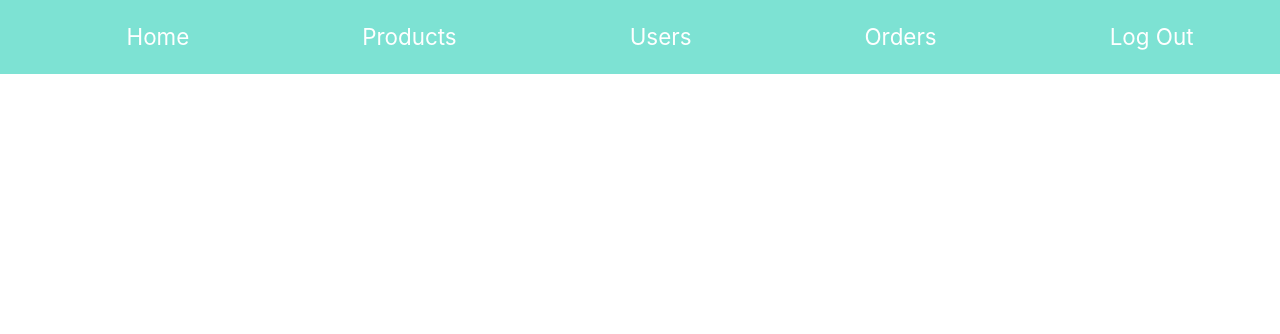
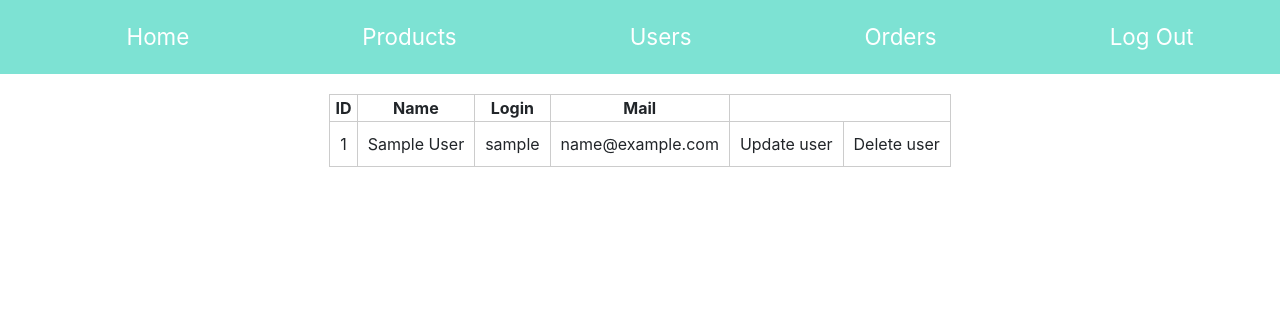
Before and after one commit to griarman/MyTest, a PHP site: page /admin/user.php in a window 1280 px wide. Shown: the top 334 px of the page. Run offline with PHP 8.4, Linux system fonts and the light colour scheme; the visitor is signed in with stand-in values (Sample User, id 1).

Commit message:
3.0 add whole admin/user part

```diff
--- a/admin/exit.php
+++ b/admin/exit.php
@@ -1,5 +1,5 @@
 <?php
 
 session_start();
-session_destroy();
+unset($_SESSION['true']);
 header('Location:index.php');
--- a/admin/header.php
+++ b/admin/header.php
@@ -34,8 +34,11 @@ if(!isset($_SESSION['true'])){
     <link rel="icon" href="../images/favicons/admin_favicon.png">
     <script type="text/javascript" src="../js/jquery-3.2.1.js"></script>
     <script type="text/javascript" src="../js/main.js"></script>
+    <script type="text/javascript" src="../js/user.js"></script>
     <link rel="stylesheet" href="../css/bootstrap.min.css">
     <link rel="stylesheet" href="../css/admin_header.css">
+    <link rel="stylesheet" href="../css/user.css">
+
 </head>
 <body>
     <header>
--- a/admin/orders.php
+++ b/admin/orders.php
@@ -1,3 +1,9 @@
 <?php
 
 require_once 'header.php';
+?>
+
+
+<?php
+
+require_once 'footer.php';
--- a/admin/product.php
+++ b/admin/product.php
@@ -21,7 +21,6 @@
 			</div>
 			<div id="right" class="col-md-3">
 				<label for="images" id="add_images">Add images</label>
-				<a href="exit.php">Log Out</a>
 				<input type="file" name="images[]" id="images" multiple="">
 				<section><span id="outputMulti"></span></section>
 			</div>
--- a/admin/user.php
+++ b/admin/user.php
@@ -1,3 +1,32 @@
 <?php
 
 require_once 'header.php';
+require_once  'user_model.php';
+
+if(!($arr = get_all_users())){
+    echo "There weren't users";
+    require_once 'footer.php';
+    die;
+}
+?>
+    <table>
+        <tr>
+            <th>ID</th>
+            <th>Name</th>
+            <th>Login</th>
+            <th>Mail</th>
+        </tr>
+        <?php foreach ($arr as $key=> $value):?>
+            <tr id="<?= $value['id']?>">
+                <td class="user_id"><?= $value['id']?></td>
+                <td class="name" contenteditable="true"><?= $value['name']?></td>
+                <td class="login" contenteditable="true"><?= $value['login']?></td>
+                <td class="email" contenteditable="true"><?= $value['mail']?></td>
+                <td class="update_user">Update user</td>
+                <td class="delete_user">Delete user</td>
+            </tr>
+        <?php endforeach;?>
+    </table>
+
+<?php
+require_once 'footer.php';
--- /dev/null
+++ b/admin/user_model.php
@@ -0,0 +1,35 @@
+<?php
+
+@$conn = mysqli_connect('localhost','root','','shops');
+if(!$conn){
+    die(mysqli_connect_error($conn));
+}
+
+function get_all_users(){
+    global $conn;
+    $query = "SELECT id,name,login,mail FROM users";
+    $res = mysqli_query($conn,$query);
+    return mysqli_fetch_all($res,MYSQLI_ASSOC)?: null;
+}
+function login_exists($login,$id){
+    global $conn;
+    $query = "SELECT login FROM users WHERE login='$login' AND id != $id";
+    $res = mysqli_query($conn,$query);
+    return mysqli_num_rows($res);
+}
+function change_user_details($id,$name,$login,$email){
+    global $conn;
+    $query = "UPDATE `users` SET `name`='$name',`login`='$login',`mail`='$email' WHERE id=$id";
+    return mysqli_query($conn,$query);
+}
+function mail_exists($mail,$id){
+    global $conn;
+    $query = "SELECT mail FROM users WHERE mail='$mail' AND id != $id";
+    $res = mysqli_query($conn,$query);
+    return mysqli_num_rows($res);
+}
+function delete_user($id){
+    global $conn;
+    $query = "DELETE FROM `users` WHERE id = $id";
+    return mysqli_query($conn,$query);
+}
--- /dev/null
+++ b/css/user.css
@@ -0,0 +1,7 @@
+th{
+    border: 1px solid #ccc;
+    text-align: center;
+}
+.delete_user,.update_user{
+    cursor: pointer;
+}
--- /dev/null
+++ b/js/user.js
@@ -0,0 +1,65 @@
+$(document).ready(function () {
+   $('.update_user').click(function () {
+      if(!confirm("Do you really want to change user information ?")){
+          return;
+      }
+      let id = $(this).parent().attr('id').trim();
+      let name = $(this).parent().find('.name').html().trim();
+      let login = $(this).parent().find('.login').html().trim();
+      let email = $(this).parent().find('.email').html().trim();
+      $.ajax({
+          url:'user_change.php',
+          method:'post',
+          data:{
+              id:id,
+              name:name,
+              login:login,
+              email:email,
+              action: 'update'
+          }
+      })
+          .done(function(data){
+                if(data === 'err'){
+                    alert("There isn't user with such id");
+                }
+                else if(data === 'err0'){
+                    alert('You can\'t change like that');
+                }
+                else if(data === 'err1' || data === 'err2'){
+                    alert("You must follow our rules");
+                }
+                else if(data === 'err1.2'){
+                    alert("There is such kind of login, that's why try other one");
+                }
+                else if(data === 'err2.2'){
+                    alert("There is such kind of email, that's why try other one");
+                }
+                else{
+                    alert("Changes confirmed");
+                }
+
+          });
+
+   });
+   $('.delete_user').click(function () {
+       if(!confirm("Do you really want to delete this user?")){
+           return;
+       }
+      let id = +$(this).parent().attr('id');
+      $.ajax({
+          url:'user_change.php',
+          method:'post',
+          data:{
+              id:id,
+              action:'delete'
+          }
+      })
+          .done( (data) => {
+              if(data === 'err'){
+                  alert('Please don\'t change user\'s id =D');
+                  return;
+              }
+              $(this).closest('tr').remove();
+          })
+   });
+});
```
Also changed, not shown: admin/user_change.php (added, +60 -0 lines).
